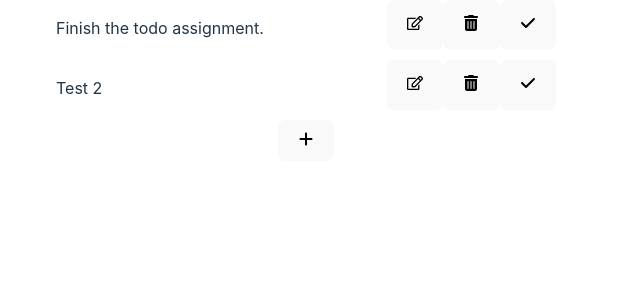
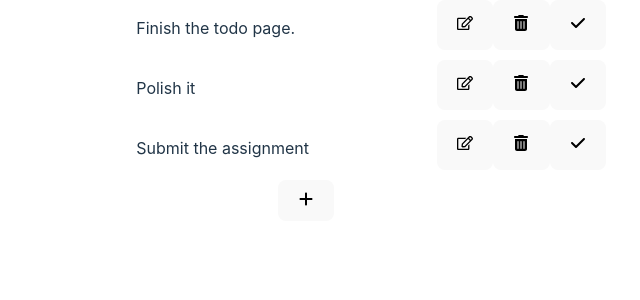
Before and after one commit to AshCaiH/cn_w5_react-todoApp, a React (Vite) app: page / in a window 1280 px wide. Shown: the top 300 px of the page, without its empty margins (94-734 px from the left). Built offline with nearby package versions, Linux system fonts and the light colour scheme.

Commit message:
Added 'Complete' stamp effect

```diff
--- a/src/App.css
+++ b/src/App.css
@@ -12,27 +12,57 @@
   flex-direction: row;
   position:relative;
   left: 0;
-  width: 500px;
+  width: 600px;
   height: 50px;
   margin-bottom: 10px;
   scale: 1 1;
   transition: all 0.3s ease-in-out;
+  overflow: hidden;
+}
+
+.imgComplete {
+  position:absolute;
+  height: 80px;
+  top: -10px;
+  mix-blend-mode: multiply;
+  opacity: 0;
+  scale: 2;
+  transition: all 0.3s cubic-bezier(.61,.01,1,.21);
+}
+
+.complete .imgComplete {
+  position:absolute;
+  height: 80px;
+  top: -10px;
+  mix-blend-mode: multiply;
+  opacity: 0.5;
+  scale: 1;
+}
+
+.toDoSpacer {
+  width: 260px;
+  transition: all 0.3s ease-in;
+}
+
+.complete .toDoSpacer {
+  width: 220px;
 }
 
 .toDoDesc {
   width:100%;
+  opacity: 1;
+  transition: all 0.3s ease;
+}
+
+.complete .toDoDesc {
+  opacity: 0.5;
+  transition: all 0.3s ease-out;
 }
 
 .deleting {
   opacity: 0;
   height: 0;
-  margin-bottom: 0;
   scale: 1 0;
-}
-
-.complete {
-  opacity: 0.3;
-  left: -20px;
 }
 
 input {
--- a/src/App.jsx
+++ b/src/App.jsx
@@ -1,6 +1,7 @@
 import { useState } from 'react'
 import { FaTrashCan, FaPlus, FaCheck } from 'react-icons/fa6';
 import { FaRegEdit } from 'react-icons/fa';
+import imgComplete from "./assets/complete.png";
 import './App.css'
 
 class ToDoItem {
@@ -9,6 +10,8 @@ class ToDoItem {
     this.complete = false;
     this.editMode = false;
     this.deleting = false;
+    // Rotates the "complete" stamp randomly for each item.
+    this.stampRotation = Math.random() * 30 - 15;
   }
 
   render() {
@@ -18,7 +21,7 @@ class ToDoItem {
   }
 }
 
-const startingItems = [new ToDoItem("Finish the todo assignment."), new ToDoItem("Test 2")];
+const startingItems = [new ToDoItem("Finish the todo page."), new ToDoItem("Polish it"), new ToDoItem("Submit the assignment")];
 
 function App() {
   const [items, setItems] = useState(startingItems);
@@ -46,6 +49,7 @@ function App() {
 
   const removeItemFromList = (item) => {
     if (!item || !item.deleting) return;
+    console.log("Deleting");
     let tempItems = items.splice(items.indexOf(item), 1);
     setItems([...tempItems]);
   }
@@ -64,6 +68,8 @@ function App() {
 
         return (
           <div key={index} className={classes} onTransitionEnd={(e, item) => removeItemFromList(item)}>
+            <img src={imgComplete} className="imgComplete" style={{rotate: item.stampRotation + "deg"}}/>
+            <div className="toDoSpacer"></div>
             {item.editMode === true ?
               (<input type="text" className="editable toDoDesc" onChange={(e) => {item.desc = e.target.value}} defaultValue={item.desc} autoFocus onFocus={(e) => e.target.select()} ></input>) :
               (<p className="toDoDesc">{item.desc}</p>)
```
